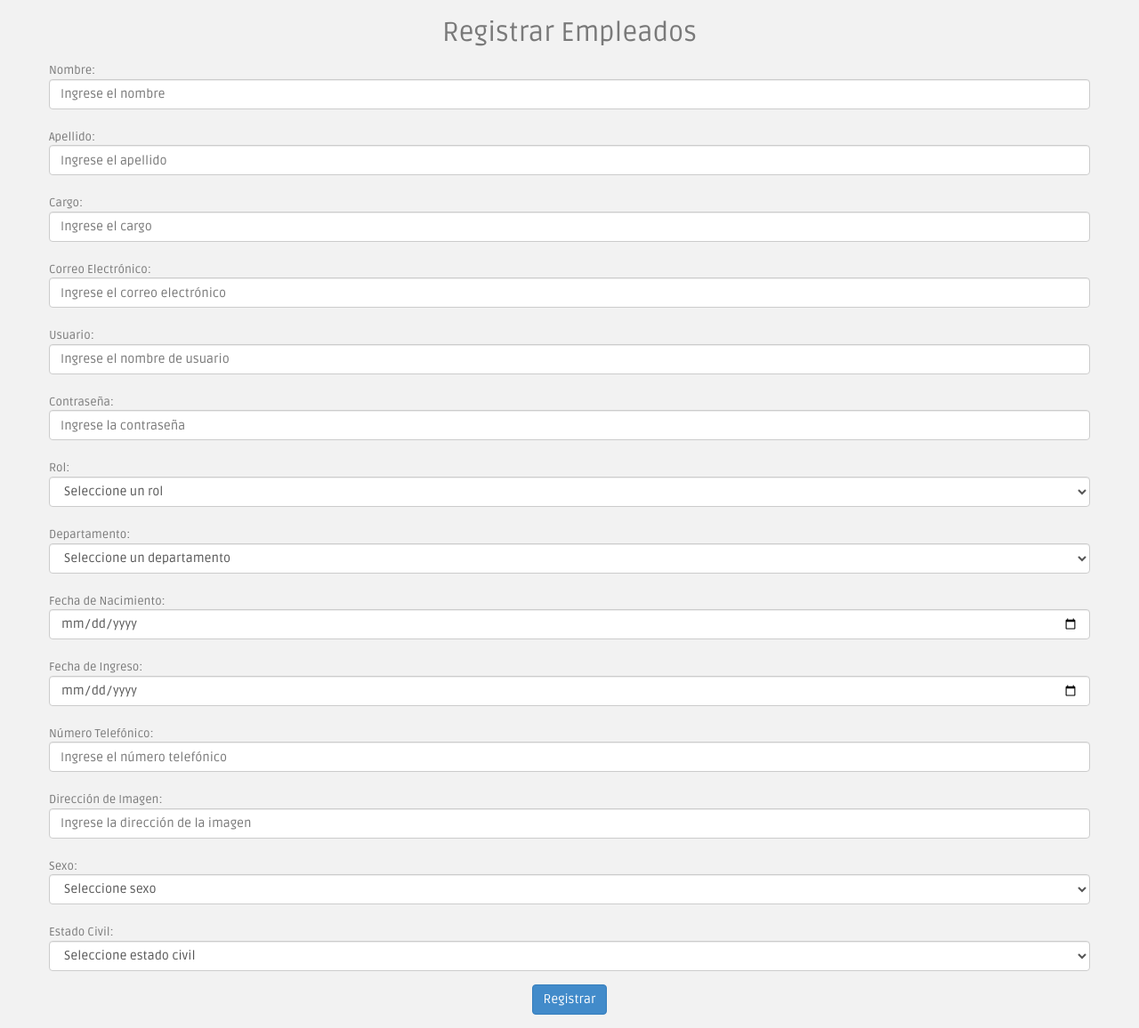
After one commit to JuanPaRojas22/AnalisisYModeladoGrupo2, a PHP site: page /registroEmpleado.php in a window 1280 px wide. The commit adds this page. Shown: the whole page at 89% size. Run offline with PHP 8.4, Linux system fonts and the light colour scheme.

Commit message:
Historia de usuario 3 y 22

```diff
--- a/Plantilla_Access/eliminar.php
+++ b/Plantilla_Access/eliminar.php
@@ -15,18 +15,18 @@ if (isset($_GET['id'])) {
     if ($result) {
         echo "<script>
                 alert('Usuario desactivado exitosamente.');
-                window.location.href = 'index.html';  // Redirige de vuelta a la página principal
+                window.location.href = 'index.php';  // Redirige de vuelta a la página principal
               </script>";
     } else {
         echo "<script>
                 alert('Error al desactivar el usuario.');
-                window.location.href = 'index.html';  // Redirige de vuelta a la página principal
+                window.location.href = 'index.php';  // Redirige de vuelta a la página principal
               </script>";
     }
 } else {
     echo "<script>
             alert('No se especificó un ID de usuario.');
-            window.location.href = 'index.html';  // Redirige de vuelta a la página principal
+            window.location.href = 'index.php';  // Redirige de vuelta a la página principal
           </script>";
 }
 ?>
--- a/Plantilla_Access/index.php
+++ b/Plantilla_Access/index.php
@@ -183,7 +183,9 @@
                           <span>Extra Pages</span>
                       </a>
                       <ul class="sub">
+                          <li><a  href="registroEmpleado.php">Registrar Empleado</a></li>
                           <li><a  href="MostrarUsuarios.php">Mostrar Usuarios</a></li>
+                          <li><a  href="aplicarRetenciones.php">Aplicar Retenciones</a></li>
                           <li><a  href="login.php">Login</a></li>
                           <li><a  href="lock_screen.html">Lock Screen</a></li>
                           <li><a href="Verdeducciones.php">Ver Deducciones</a></li>
--- /dev/null
+++ b/Plantilla_Access/registroEmpleado.php
@@ -0,0 +1,193 @@
+<?php
+// Conexión a la base de datos
+require 'conexion.php';
+session_start();
+
+
+// Procesar el formulario cuando se envíe
+if ($_SERVER['REQUEST_METHOD'] === 'POST') {
+    // Capturar datos del formulario
+    $nombre = $_POST['nombre'] ?? '';
+    $apellido = $_POST['apellido'] ?? '';
+    $cargo = $_POST['cargo'] ?? '';
+    $correo_electronico = $_POST['correo_electronico'] ?? '';
+    $username = $_POST['username'] ?? '';
+    $password = $_POST['password'] ?? '';
+    $rol = $_POST['rol'] ?? '';
+    $departamento = $_POST['departamento'] ?? '';
+    $fecha_nacimiento = $_POST['fecha_nacimiento'] ?? '';
+    $fecha_ingreso = $_POST['fecha_ingreso'] ?? '';
+    $numero_telefonico = $_POST['numero_telefonico'] ?? '';
+    $direccion_imagen = $_POST['direccion_imagen'] ?? '';
+    $sexo = $_POST['sexo'] ?? '';
+    $estado_civil = $_POST['estado_civil'] ?? '';
+
+    // Validar campos obligatorios
+    $errores = [];
+    if (empty($nombre)) $errores[] = "El nombre es obligatorio.";
+    if (empty($apellido)) $errores[] = "El apellido es obligatorio.";
+    if (empty($cargo)) $errores[] = "El cargo es obligatorio.";
+    if (empty($correo_electronico)) $errores[] = "El correo electrónico es obligatorio.";
+    if (empty($username)) $errores[] = "El nombre de usuario es obligatorio.";
+    if (empty($password)) $errores[] = "La contraseña es obligatoria.";
+    if (empty($rol)) $errores[] = "Debe seleccionar un rol.";
+    if (empty($departamento)) $errores[] = "Debe seleccionar un departamento.";
+    if (empty($fecha_nacimiento)) $errores[] = "La fecha de nacimiento es obligatoria.";
+    if (empty($fecha_ingreso)) $errores[] = "La fecha de ingreso es obligatoria.";
+
+    // Si hay errores, mostrarlos
+    if (!empty($errores)) {
+        foreach ($errores as $error) {
+            echo "<script>alert('$error');</script>";
+        }
+    } else {
+        // Asignar el id del rol según la selección
+        switch ($rol) {
+            case 'usuario':
+                $rol = 1;
+                break;
+            case 'admin_regular':
+                $rol = 2;
+                break;
+            default:
+                $rol = 1; // Valor predeterminado
+        }
+
+        // Preparar la consulta SQL
+        $stmt = $conn->prepare("INSERT INTO Usuario (nombre, apellido, cargo, correo_electronico, username, password, id_rol, id_departamento, fecha_nacimiento, fecha_ingreso, numero_telefonico, direccion_imagen, sexo, estado_civil, fechacreacion, usuariocreacion) VALUES (?, ?, ?, ?, ?, ?, ?, ?, ?, ?, ?, ?, ?, ?, CURDATE(), ?)");
+
+        if ($stmt) {
+            // Encriptar la contraseña antes de guardarla
+            $password_hash = password_hash($password, PASSWORD_DEFAULT);
+
+            // Asignar valores a los parámetros
+            $usuario_creacion = 'Admin'; // Valor predeterminado para el usuario que crea el registro
+            $stmt->bind_param("ssssssiiissssss", $nombre, $apellido, $cargo, $correo_electronico, $username, $password_hash, $rol, $departamento, $fecha_nacimiento, $fecha_ingreso, $numero_telefonico, $direccion_imagen, $sexo, $estado_civil, $usuario_creacion);
+
+            // Ejecutar la consulta
+            if ($stmt->execute()) {
+                echo "<script>alert('Empleado registrado exitosamente.');</script>";
+                header("Location: index.php");
+                exit;
+            } else {
+                echo "<script>alert('Error al registrar el empleado: " . $stmt->error . "');</script>";
+            }
+
+            $stmt->close();
+        } else {
+            echo "<script>alert('Error en la preparación de la consulta: " . $conn->error . "');</script>";
+        }
+    }
+}
+?>
+
+<!DOCTYPE html>
+<html lang="es">
+<head>
+    <meta charset="UTF-8">
+    <meta name="viewport" content="width=device-width, initial-scale=1.0">
+    <title>Registrar Empleados</title>
+    <link href="assets/css/bootstrap.css" rel="stylesheet">
+    <link href="assets/css/style.css" rel="stylesheet">
+</head>
+<body>
+<div class="container">
+    <h2 class="text-center">Registrar Empleados</h2>
+    <form action="" method="POST" class="form-horizontal">
+        <div class="form-group">
+            <label for="nombre" class="control-label">Nombre:</label>
+            <input type="text" id="nombre" name="nombre" class="form-control" placeholder="Ingrese el nombre">
+        </div>
+
+        <div class="form-group">
+            <label for="apellido" class="control-label">Apellido:</label>
+            <input type="text" id="apellido" name="apellido" class="form-control" placeholder="Ingrese el apellido">
+        </div>
+
+        <div class="form-group">
+            <label for="cargo" class="control-label">Cargo:</label>
+            <input type="text" id="cargo" name="cargo" class="form-control" placeholder="Ingrese el cargo">
+        </div>
+
+        <div class="form-group">
+            <label for="correo_electronico" class="control-label">Correo Electrónico:</label>
+            <input type="email" id="correo_electronico" name="correo_electronico" class="form-control" placeholder="Ingrese el correo electrónico">
+        </div>
+
+        <div class="form-group">
+            <label for="username" class="control-label">Usuario:</label>
+            <input type="text" id="username" name="username" class="form-control" placeholder="Ingrese el nombre de usuario">
+        </div>
+
+        <div class="form-group">
+            <label for="password" class="control-label">Contraseña:</label>
+            <input type="password" id="password" name="password" class="form-control" placeholder="Ingrese la contraseña">
+        </div>
+
+        <div class="form-group">
+            <label for="rol" class="control-label">Rol:</label>
+            <select id="rol" name="rol" class="form-control">
+                <option value="">Seleccione un rol</option>
+                <option value="usuario">Usuario</option>
+                <option value="admin_regular">Administrador Regular</option>
+            </select>
+        </div>
+
+        <div class="form-group">
+            <label for="departamento" class="control-label">Departamento:</label>
+            <select id="departamento" name="departamento" class="form-control">
+                <option value="">Seleccione un departamento</option>
+                <option value="1">Recursos Humanos</option>
+
+            </select>
+        </div>
+
+        <div class="form-group">
+            <label for="fecha_nacimiento" class="control-label">Fecha de Nacimiento:</label>
+            <input type="date" id="fecha_nacimiento" name="fecha_nacimiento" class="form-control">
+        </div>
+
+        <div class="form-group">
+            <label for="fecha_ingreso" class="control-label">Fecha de Ingreso:</label>
+            <input type="date" id="fecha_ingreso" name="fecha_ingreso" class="form-control">
+        </div>
+
+        <div class="form-group">
+            <label for="numero_telefonico" class="control-label">Número Telefónico:</label>
+            <input type="text" id="numero_telefonico" name="numero_telefonico" class="form-control" placeholder="Ingrese el número telefónico">
+        </div>
+
+        <div class="form-group">
+            <label for="direccion_imagen" class="control-label">Dirección de Imagen:</label>
+            <input type="text" id="direccion_imagen" name="direccion_imagen" class="form-control" placeholder="Ingrese la dirección de la imagen">
+        </div>
+
+        <div class="form-group">
+            <label for="sexo" class="control-label">Sexo:</label>
+            <select id="sexo" name="sexo" class="form-control">
+                <option value="">Seleccione sexo</option>
+                <option value="Masculino">Masculino</option>
+                <option value="Femenino">Femenino</option>
+            </select>
+        </div>
+
+        <div class="form-group">
+            <label for="estado_civil" class="control-label">Estado Civil:</label>
+            <select id="estado_civil" name="estado_civil" class="form-control">
+                <option value="">Seleccione estado civil</option>
+                <option value="Soltero">Soltero</option>
+                <option value="Casado">Casado</option>
+                <option value="Divorciado">Divorciado</option>
+            </select>
+        </div>
+
+        <div class="form-group text-center">
+            <button type="submit" class="btn btn-primary">Registrar</button>
+        </div>
+    </form>
+</div>
+
+<script src="assets/js/jquery.js"></script>
+<script src="assets/js/bootstrap.min.js"></script>
+</body>
+</html>
```
Also changed, not shown: Plantilla_Access/aplicarRetenciones.php (added, +105 -0 lines), 1 other file.
